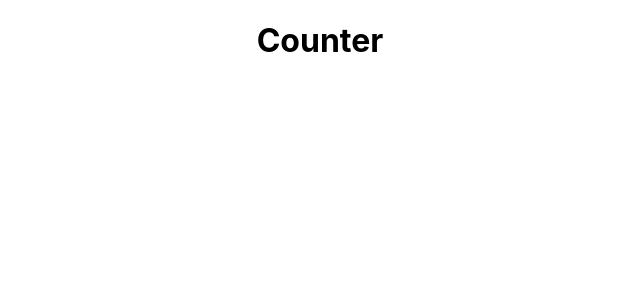
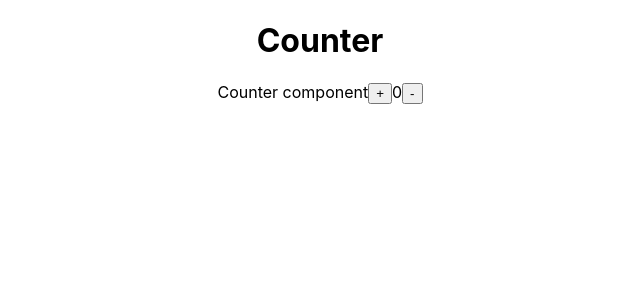
Before and after one commit to DummyAlan/react-counter, a React (Create React App) app: page / in a window 1280 px wide. Shown: the top 300 px of the page, without its empty margins (320-960 px from the left). Built offline with nearby package versions, Linux system fonts and the light colour scheme.

Commit message:
fear: add static ui for counter

```diff
--- a/src/App.js
+++ b/src/App.js
@@ -1,10 +1,12 @@
 import logo from './logo.svg';
 import './App.css';
+import Counter from './features/Counter';
 
 function App() {
   return (
     <div className="App">
       <h1>Counter</h1>
+      <Counter/>
     </div>
   );
 }
--- /dev/null
+++ b/src/features/Counter.js
@@ -0,0 +1,14 @@
+// react functional component
+// rfc
+
+import React from "react";
+
+export default function Counter() {
+    return (
+        <div>Counter component
+            <button>+</button>
+            <span>0</span>
+            <button>-</button>
+        </div>
+    )
+}
```
